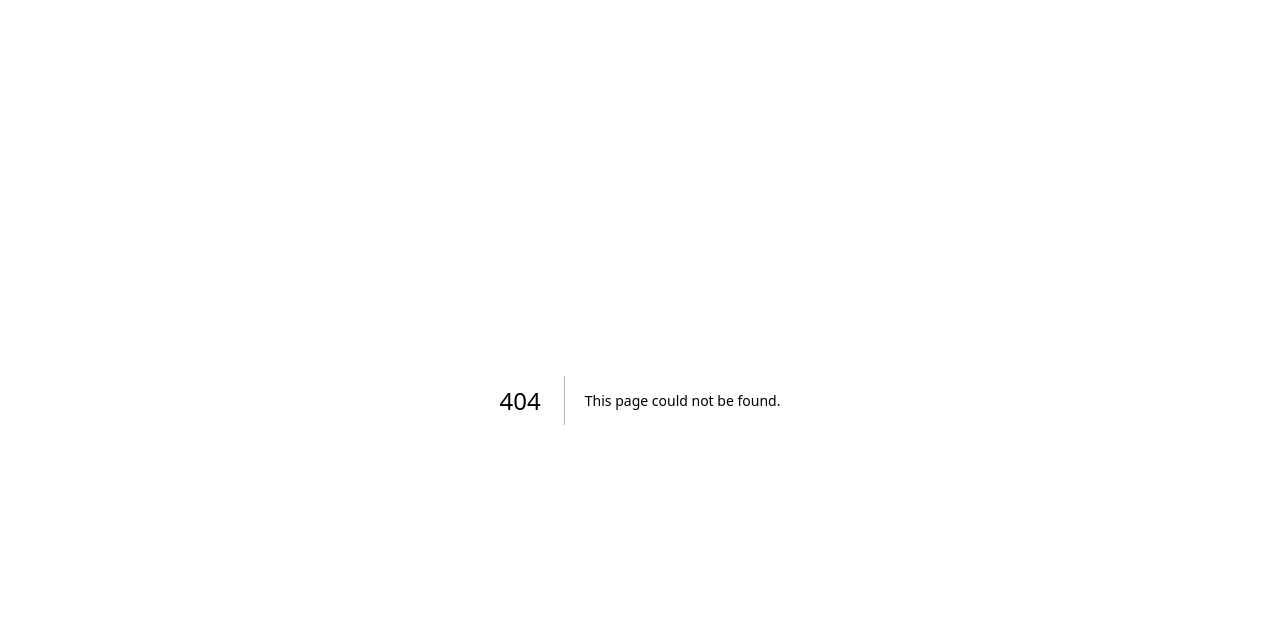
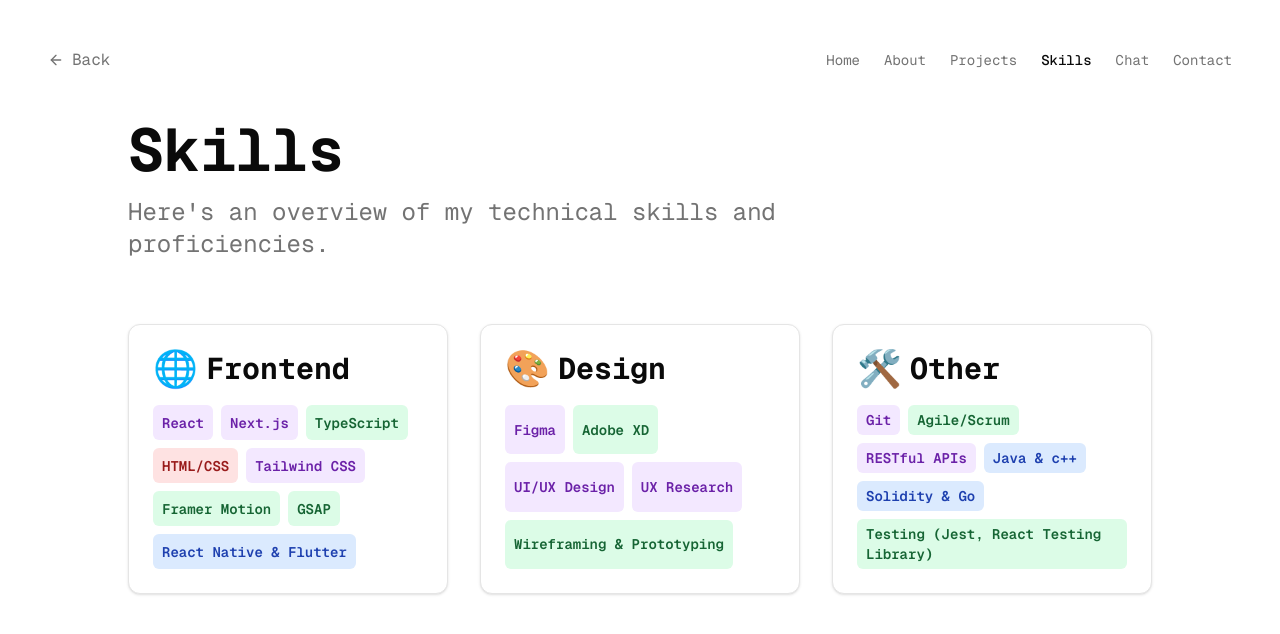
Before and after one commit to rutaganda-salim/devfolio, a Next.js app: page /skills in a window 1280 px wide. Before the commit this address had no page. Shown: the top 634 px of the page. Built offline with nearby package versions, Linux system fonts and the light colour scheme.

Commit message:
feat: skills page

```diff
--- /dev/null
+++ b/src/app/skills/page.tsx
@@ -0,0 +1,107 @@
+'use client'
+
+import Link from "next/link"
+import { ArrowLeft } from 'lucide-react'
+import { Card } from "@/components/ui/card"
+import { Badge } from "@/components/ui/badge"
+
+const skillCategories = [
+  {
+    name: "Frontend",
+    icon: "🌐",
+    skills: [
+      { name: "React", level: "Advanced" },
+      { name: "Next.js", level: "Advanced" },
+      { name: "TypeScript", level: "Intermediate" },
+      { name: "HTML/CSS", level: "Expert" },
+      { name: "Tailwind CSS", level: "Advanced" },
+      { name: "Framer Motion", level: "Intermediate" },
+      { name: "GSAP", level: "Intermediate" },
+      { name: "React Native & Flutter", level: "Beginner" },
+    ]
+  },
+  {
+    name: "Design",
+    icon: "🎨",
+    skills: [
+      { name: "Figma", level: "Advanced" },
+      { name: "Adobe XD", level: "Intermediate" },
+      { name: "UI/UX Design", level: "Advanced" },
+      { name: "UX Research", level: "Advanced" },
+      { name: "Wireframing & Prototyping", level: "Intermediate" },
+    ]
+  },
+  {
+    name: "Other",
+    icon: "🛠️",
+    skills: [
+      { name: "Git", level: "Advanced" },
+      { name: "Agile/Scrum", level: "Intermediate" },
+      { name: "RESTful APIs", level: "Advanced" },
+      { name: "Java & c++", level: "Beginner" },
+      { name: "Solidity & Go", level: "Beginner" },
+      { name: "Testing (Jest, React Testing Library)", level: "Intermediate" },
+    ]
+  }
+]
+
+const levelColors = {
+  Beginner: "bg-blue-100 text-blue-800",
+  Intermediate: "bg-green-100 text-green-800",
+  Advanced: "bg-purple-100 text-purple-800",
+  Expert: "bg-red-100 text-red-800"
+}
+
+export default function SkillsPage() {
+  return (
+    <div className="min-h-screen bg-background text-foreground p-4 md:p-8 lg:p-12 max-w-7xl mx-auto">
+      <header className="flex justify-between items-center mb-12">
+        <Link
+          href="/"
+          className="flex items-center gap-2 text-muted-foreground hover:text-foreground transition-colors"
+        >
+          <ArrowLeft className="h-4 w-4" />
+          <span className="text-base">Back</span>
+        </Link>
+
+        <nav className="hidden md:flex items-center gap-6">
+          <Link href="/" className="text-sm text-muted-foreground hover:text-foreground transition-colors">Home</Link>
+          <Link href="/about" className="text-sm text-muted-foreground hover:text-foreground transition-colors">About</Link>
+          <Link href="/projects" className="text-sm text-muted-foreground hover:text-foreground transition-colors">Projects</Link>
+          <Link href="/skills" className="text-sm font-medium">Skills</Link>
+          <Link href="/chat" className="text-sm text-muted-foreground hover:text-foreground transition-colors">Chat</Link>
+          <Link href="/contact" className="text-sm text-muted-foreground hover:text-foreground transition-colors">Contact</Link>
+        </nav>
+      </header>
+
+      <main className="max-w-5xl mx-auto">
+        <h1 className="text-4xl md:text-5xl lg:text-6xl  font-bold mb-4">Skills</h1>
+        <p className="text-lg md:text-xl lg:text-2xl text-muted-foreground mb-8 md:mb-12 lg:mb-16 max-w-3xl">
+          Here's an overview of my technical skills and proficiencies.
+        </p>
+
+        <div className="grid gap-6 md:gap-8 md:grid-cols-2 lg:grid-cols-3">
+          {skillCategories.map((category, index) => (
+            <Card key={index} className="p-6 flex flex-col h-full">
+              <h2 className="text-2xl md:text-3xl  font-bold mb-4 flex items-center gap-2">
+                <span className="text-3xl md:text-4xl">{category.icon}</span>
+                {category.name}
+              </h2>
+              <div className="flex flex-wrap gap-2 flex-grow">
+                {category.skills.map((skill, skillIndex) => (
+                  <Badge
+                    key={skillIndex}
+                    variant="secondary"
+                    className={`text-xs md:text-sm py-1 px-2 ${levelColors[skill.level as keyof typeof levelColors]}`}
+                  >
+                    {skill.name}
+                  </Badge>
+                ))}
+              </div>
+            </Card>
+          ))}
+        </div>
+      </main>
+    </div>
+  )
+}
--- /dev/null
+++ b/src/components/ui/badge.tsx
@@ -0,0 +1,36 @@
+import * as React from "react"
+import { cva, type VariantProps } from "class-variance-authority"
+
+import { cn } from "@/lib/utils"
+
+const badgeVariants = cva(
+  "inline-flex items-center rounded-md border px-2.5 py-0.5 text-xs font-semibold transition-colors focus:outline-none focus:ring-2 focus:ring-ring focus:ring-offset-2",
+  {
+    variants: {
+      variant: {
+        default:
+          "border-transparent bg-primary text-primary-foreground shadow hover:bg-primary/80",
+        secondary:
+          "border-transparent bg-secondary text-secondary-foreground hover:bg-secondary/80",
+        destructive:
+          "border-transparent bg-destructive text-destructive-foreground shadow hover:bg-destructive/80",
+        outline: "text-foreground",
+      },
+    },
+    defaultVariants: {
+      variant: "default",
+    },
+  }
+)
+
+export interface BadgeProps
+  extends React.HTMLAttributes<HTMLDivElement>,
+    VariantProps<typeof badgeVariants> {}
+
+function Badge({ className, variant, ...props }: BadgeProps) {
+  return (
+    <div className={cn(badgeVariants({ variant }), className)} {...props} />
+  )
+}
+
+export { Badge, badgeVariants }
```
